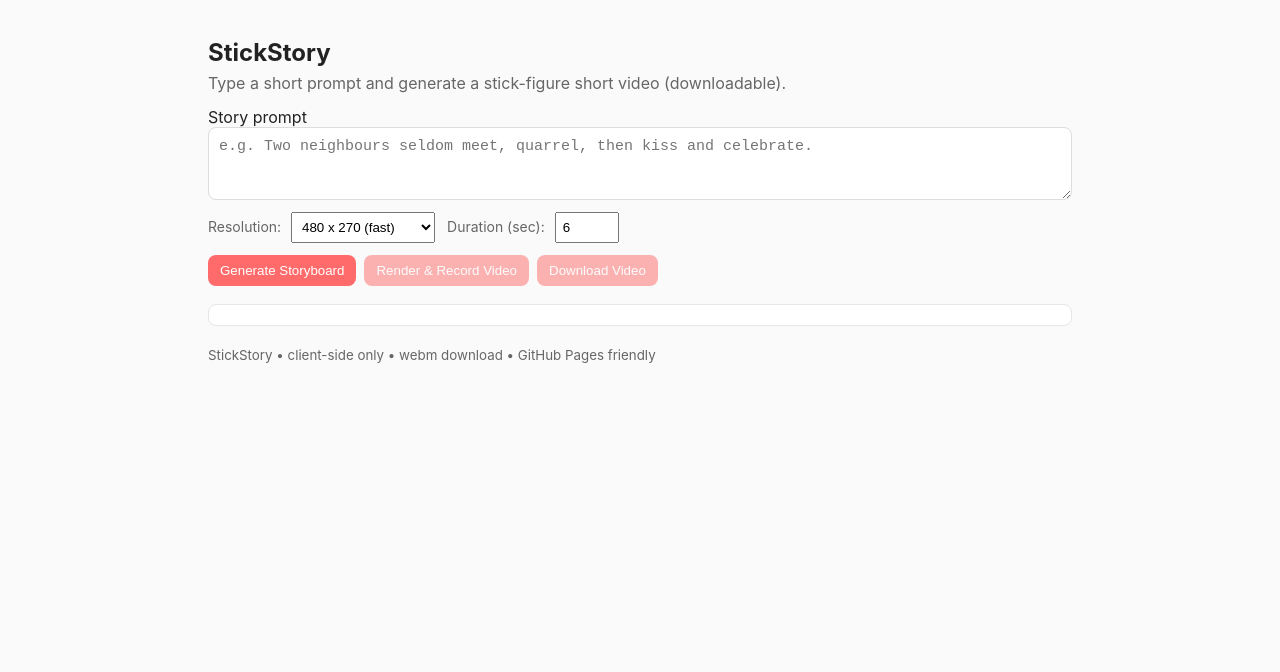
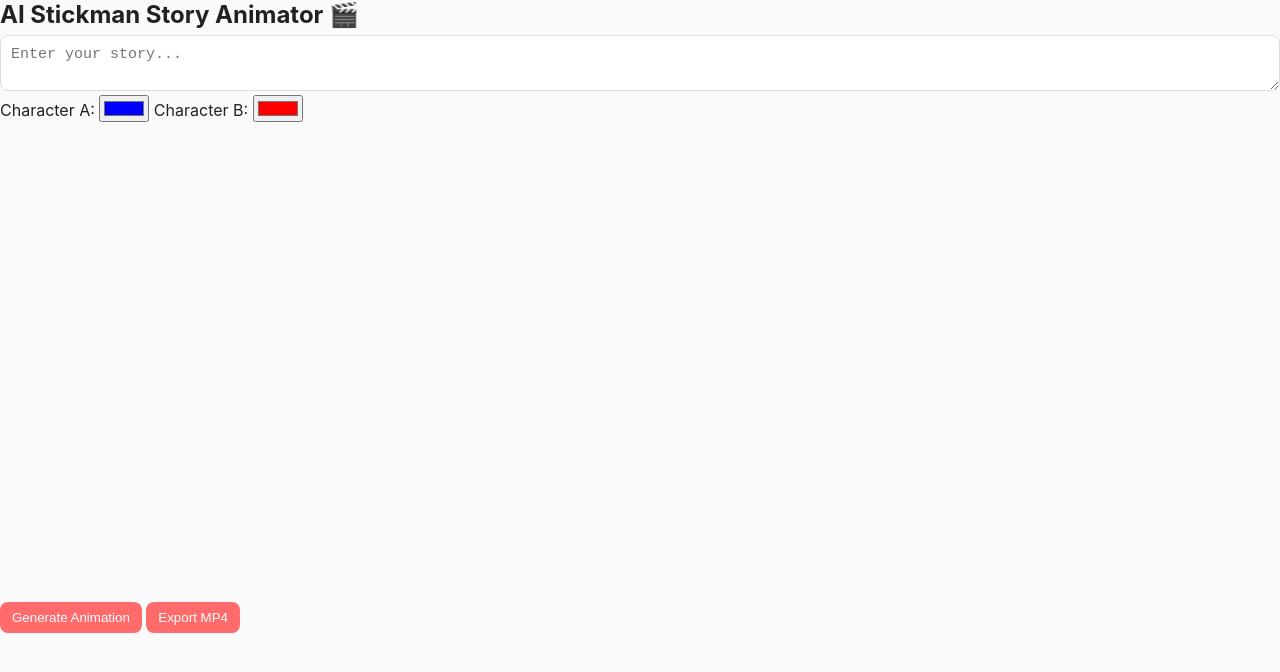
Before and after one commit to pranmast/StickStory, a plain HTML site: page index.html in a window 1280 px wide. Drawn offline with nearby package versions, Linux system fonts and the light colour scheme.

Commit message:
Update index.html

```diff
--- a/index.html
+++ b/index.html
@@ -1,52 +1,28 @@
-<!doctype html>
-<html lang="en">
+<!DOCTYPE html>
+<html>
 <head>
-  <meta charset="utf-8" />
-  <meta name="viewport" content="width=device-width,initial-scale=1" />
-  <title>StickStory — prompt → stickman video</title>
-  <link rel="stylesheet" href="style.css" />
-  <!-- Konva -->
-  <script src="https://cdn.jsdelivr.net/npm/konva@9.3.0/konva.min.js"></script>
+  <title>AI Stickman Story Animator</title>
+  <meta charset="UTF-8">
+  <script src="script.js" defer></script>
+  <script src="stickman-animator.js" defer></script>
+  <script src="ccapture.min.js"></script>
+  <link rel="stylesheet" href="style.css">
 </head>
+
 <body>
-  <main>
-    <h1>StickStory</h1>
-    <p class="lead">Type a short prompt and generate a stick-figure short video (downloadable).</p>
+  <h1>AI Stickman Story Animator 🎬</h1>
 
-    <label for="prompt">Story prompt</label>
-    <textarea id="prompt" rows="3" placeholder="e.g. Two neighbours seldom meet, quarrel, then kiss and celebrate."></textarea>
+  <textarea id="prompt" placeholder="Enter your story..."></textarea>
 
-    <div class="controls">
-      <label>Resolution:
-        <select id="resolution">
-          <option value="480x270">480 x 270 (fast)</option>
-          <option value="640x360">640 x 360</option>
-          <option value="960x540">960 x 540 (slower)</option>
-        </select>
-      </label>
+  <div>
+    <label>Character A: <input id="charAcolor" type="color" value="#0000ff"></label>
+    <label>Character B: <input id="charBcolor" type="color" value="#ff0000"></label>
+  </div>
 
-      <label>Duration (sec):
-        <input id="duration" type="number" value="6" min="2" max="20" />
-      </label>
-    </div>
+  <button onclick="createAnimation()">Generate Animation</button>
+  <button onclick="exportMP4()">Export MP4</button>
 
-    <div class="buttons">
-      <button id="generateBtn">Generate Storyboard</button>
-      <button id="renderBtn" disabled>Render & Record Video</button>
-      <button id="downloadBtn" disabled>Download Video</button>
-    </div>
+  <canvas id="scene" width="900" height="500"></canvas>
 
-    <div id="stage-wrapper">
-      <div id="stage-container"></div>
-    </div>
-
-    <div id="log" class="log"></div>
-
-    <footer>
-      <small>StickStory • client-side only • webm download • GitHub Pages friendly</small>
-    </footer>
-  </main>
-
-  <script src="app.js"></script>
 </body>
 </html>
```
